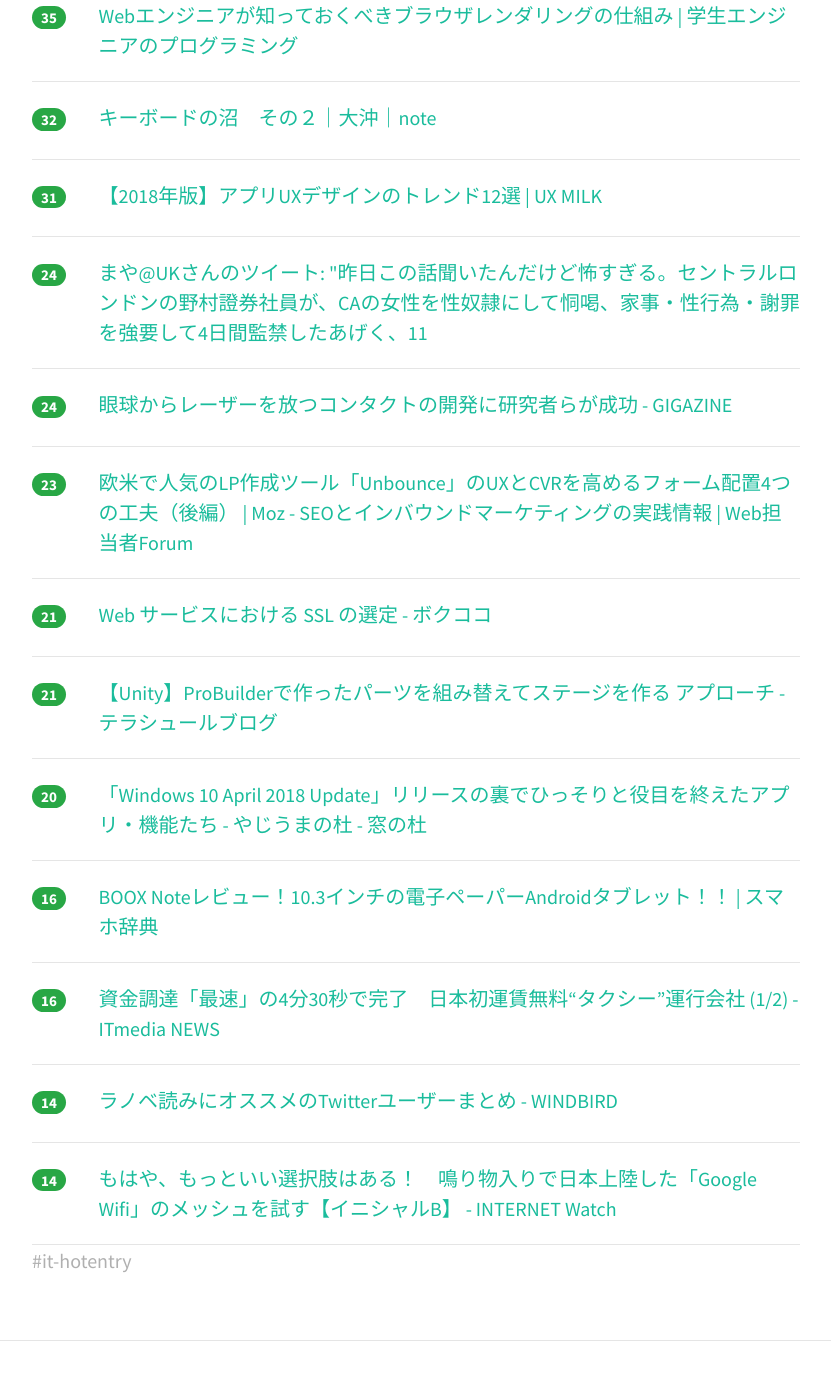
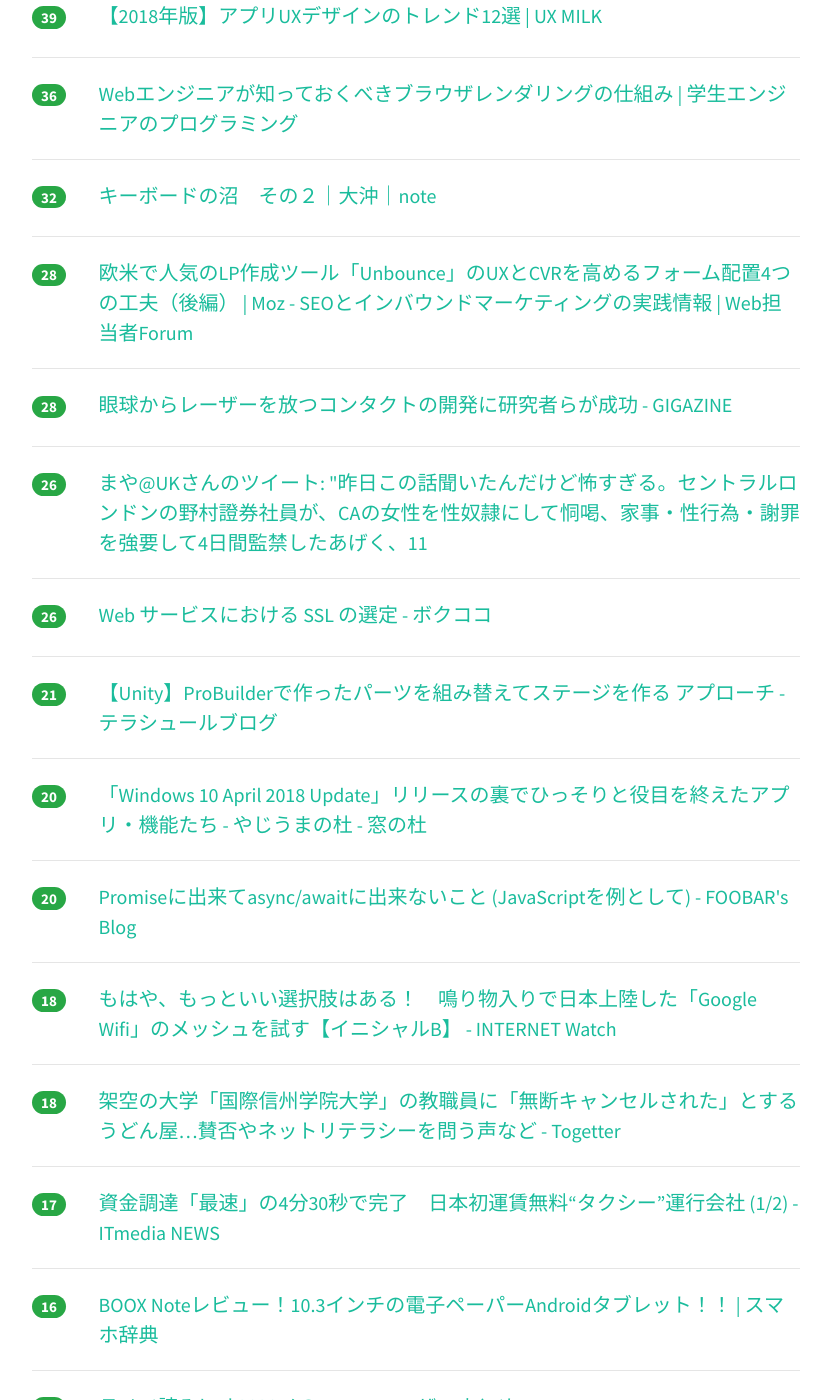
Before and after one commit to yatta47/hatena-matome-site, a Jekyll site: the page built from _posts/2018-05-14-hatena.md, in a window 1280 px wide and 1400 px high, scrolled down 1832 px. Shown: the whole window, without its empty margins (224-1055 px from the left). Built offline with Jekyll 4.4.1, drawn with Linux system fonts in a browser that asks for light colours; nearby versions of some CDN libraries; some of the changed text lies outside the part shown.

Commit message:
Updated 2018-05-14

```diff
--- a/_posts/2018-05-14-hatena.md
+++ b/_posts/2018-05-14-hatena.md
@@ -1,93 +1,98 @@
 ---
 layout: post
 title:  "2018-05-14 はてぶIT"
-date:   2018-05-14 14:01:10
+date:   2018-05-14 15:02:46
 tags: [it-hotentry]
 ---
-29 件のデータあり
+31 件のデータあり
 
 <hr><div class="row">
-<div class="col-1"><span class="badge badge-pill badge-success h2">170</span></div>
+<div class="col-1"><span class="badge badge-pill badge-success h2">274</span></div>
 <div class="col-11"><a href='https://medium.com/netflix-techblog/b8c8c4fa299e' target='_blank'>Netflixにおける日本語字幕の導入 – Netflix TechBlog – Medium</a></div>
 </div>
 <hr>
 <div class="row">
-<div class="col-1"><span class="badge badge-pill badge-success h2">166</span></div>
+<div class="col-1"><span class="badge badge-pill badge-success h2">190</span></div>
+<div class="col-11"><a href='https://blog.tinect.jp/?p=51442' target='_blank'>一見、理解されがたい仕事のスキルの所有者たちが、正当に評価され、報われますように | Books&Apps</a></div>
+</div>
+<hr>
+<div class="row">
+<div class="col-1"><span class="badge badge-pill badge-success h2">174</span></div>
 <div class="col-11"><a href='https://rockridge.hatenablog.com/entry/2018/05/13/221711' target='_blank'>Firefox 60の性能は1年前とは別物 Chromeを視界に捉える - Mozilla Flux</a></div>
 </div>
 <hr>
 <div class="row">
-<div class="col-1"><span class="badge badge-pill badge-success h2">165</span></div>
-<div class="col-11"><a href='https://blog.tinect.jp/?p=51442' target='_blank'>一見、理解されがたい仕事のスキルの所有者たちが、正当に評価され、報われますように | Books&Apps</a></div>
-</div>
-<hr>
-<div class="row">
-<div class="col-1"><span class="badge badge-pill badge-success h2">103</span></div>
+<div class="col-1"><span class="badge badge-pill badge-success h2">133</span></div>
 <div class="col-11"><a href='https://togetter.com/li/1227065' target='_blank'>ゼミに出てこない学生に連絡を取ったら「インターン先で海外出張までさせられている」と言われた話 - Togetter</a></div>
 </div>
 <hr>
 <div class="row">
-<div class="col-1"><span class="badge badge-pill badge-success h2">78</span></div>
+<div class="col-1"><span class="badge badge-pill badge-success h2">80</span></div>
 <div class="col-11"><a href='https://qiita.com/minakawa-daiki/items/edfc3d1ff1270756b52a' target='_blank'>皆さんはどんな方法で情報収集してますか？私はこんな感じです。 - Qiita</a></div>
 </div>
 <hr>
 <div class="row">
-<div class="col-1"><span class="badge badge-pill badge-success h2">70</span></div>
+<div class="col-1"><span class="badge badge-pill badge-success h2">72</span></div>
 <div class="col-11"><a href='https://www.publickey1.jp/blog/18/angularivyng-conf_2018.html' target='_blank'>次世代Angularレンダリングエンジン「Ivy」発表、さらに小型化し高速になる実行とコンパイル。ng-conf 2018 － Publickey</a></div>
 </div>
 <hr>
 <div class="row">
-<div class="col-1"><span class="badge badge-pill badge-success h2">66</span></div>
+<div class="col-1"><span class="badge badge-pill badge-success h2">71</span></div>
+<div class="col-11"><a href='https://kakakakakku.hatenablog.com/entry/2018/05/14/000633' target='_blank'>シェルスクリプトのテストフレームワーク Bats を試してみた - kakakakakku blog</a></div>
+</div>
+<hr>
+<div class="row">
+<div class="col-1"><span class="badge badge-pill badge-success h2">67</span></div>
 <div class="col-11"><a href='http://gitgraphjs.com/' target='_blank'>Gitgraph.js</a></div>
 </div>
 <hr>
 <div class="row">
-<div class="col-1"><span class="badge badge-pill badge-success h2">62</span></div>
+<div class="col-1"><span class="badge badge-pill badge-success h2">65</span></div>
 <div class="col-11"><a href='https://www.publickey1.jp/blog/18/angular_6dompwang-conf_2018.html' target='_blank'>Angular 6が正式リリース。コンポーネントのDOMエレメント化、PWA対応など新機能。ng-conf 2018 － Publickey</a></div>
 </div>
 <hr>
 <div class="row">
-<div class="col-1"><span class="badge badge-pill badge-success h2">54</span></div>
-<div class="col-11"><a href='https://kakakakakku.hatenablog.com/entry/2018/05/14/000633' target='_blank'>シェルスクリプトのテストフレームワーク Bats を試してみた - kakakakakku blog</a></div>
+<div class="col-1"><span class="badge badge-pill badge-success h2">57</span></div>
+<div class="col-11"><a href='http://careerhack.en-japan.com/report/detail/960' target='_blank'>「18時に帰宅、家での仕事は自然なこと」 シリコンバレーで働く、大石剛司のワークスタイル | CAREER HACK</a></div>
 </div>
 <hr>
 <div class="row">
-<div class="col-1"><span class="badge badge-pill badge-success h2">52</span></div>
+<div class="col-1"><span class="badge badge-pill badge-success h2">54</span></div>
 <div class="col-11"><a href='http://www.dailymail.co.uk/news/article-5544821/Japanese-investment-banker-40-jailed-11-years.html' target='_blank'>Japanese investment banker Takehiko Ogihara jailed for 11 years | Daily Mail Online</a></div>
 </div>
 <hr>
 <div class="row">
-<div class="col-1"><span class="badge badge-pill badge-success h2">49</span></div>
-<div class="col-11"><a href='http://careerhack.en-japan.com/report/detail/960' target='_blank'>「18時に帰宅、家での仕事は自然なこと」 シリコンバレーで働く、大石剛司のワークスタイル | CAREER HACK</a></div>
-</div>
-<hr>
-<div class="row">
-<div class="col-1"><span class="badge badge-pill badge-success h2">43</span></div>
+<div class="col-1"><span class="badge badge-pill badge-success h2">48</span></div>
 <div class="col-11"><a href='https://www.nikkei.com/article/DGXMZO30364820R10C18A5000000/' target='_blank'>足踏みするヤフー　痛恨の３つのミス　　：日本経済新聞</a></div>
 </div>
 <hr>
 <div class="row">
-<div class="col-1"><span class="badge badge-pill badge-success h2">41</span></div>
+<div class="col-1"><span class="badge badge-pill badge-success h2">45</span></div>
 <div class="col-11"><a href='https://japan.cnet.com/article/35119071/' target='_blank'>グーグル、「Android」端末メーカーに定期セキュリティパッチの提供を義務づけへ - CNET Japan</a></div>
 </div>
 <hr>
 <div class="row">
-<div class="col-1"><span class="badge badge-pill badge-success h2">38</span></div>
+<div class="col-1"><span class="badge badge-pill badge-success h2">39</span></div>
 <div class="col-11"><a href='https://anond.hatelabo.jp/20180512213033' target='_blank'>ゲーミング○○というワードの魅力がすごい</a></div>
 </div>
 <hr>
 <div class="row">
-<div class="col-1"><span class="badge badge-pill badge-success h2">38</span></div>
+<div class="col-1"><span class="badge badge-pill badge-success h2">39</span></div>
 <div class="col-11"><a href='https://motion-gallery.net/projects/muda-zukuri-taiwan' target='_blank'>「歩くたびにおっぱいが大きくなるマシーン」は世界で通用する？ - クラウドファンディングのMotionGallery</a></div>
 </div>
 <hr>
 <div class="row">
-<div class="col-1"><span class="badge badge-pill badge-success h2">36</span></div>
+<div class="col-1"><span class="badge badge-pill badge-success h2">39</span></div>
 <div class="col-11"><a href='http://developers.freee.co.jp/entry/internal-podcast-anaguma-fm' target='_blank'>社内ポッドキャストのすすめ - freee Developers Blog</a></div>
 </div>
 <hr>
 <div class="row">
-<div class="col-1"><span class="badge badge-pill badge-success h2">35</span></div>
+<div class="col-1"><span class="badge badge-pill badge-success h2">39</span></div>
+<div class="col-11"><a href='http://uxmilk.jp/71607' target='_blank'>【2018年版】アプリUXデザインのトレンド12選 | UX MILK</a></div>
+</div>
+<hr>
+<div class="row">
+<div class="col-1"><span class="badge badge-pill badge-success h2">36</span></div>
 <div class="col-11"><a href='http://student-engineer.net/blowser-rendering/' target='_blank'>Webエンジニアが知っておくべきブラウザレンダリングの仕組み | 学生エンジニアのプログラミング</a></div>
 </div>
 <hr>
@@ -97,27 +102,22 @@ tags: [it-hotentry]
 </div>
 <hr>
 <div class="row">
-<div class="col-1"><span class="badge badge-pill badge-success h2">31</span></div>
-<div class="col-11"><a href='http://uxmilk.jp/71607' target='_blank'>【2018年版】アプリUXデザインのトレンド12選 | UX MILK</a></div>
+<div class="col-1"><span class="badge badge-pill badge-success h2">28</span></div>
+<div class="col-11"><a href='https://webtan.impress.co.jp/e/2018/05/14/29121' target='_blank'>欧米で人気のLP作成ツール「Unbounce」のUXとCVRを高めるフォーム配置4つの工夫（後編） | Moz - SEOとインバウンドマーケティングの実践情報 | Web担当者Forum</a></div>
 </div>
 <hr>
 <div class="row">
-<div class="col-1"><span class="badge badge-pill badge-success h2">24</span></div>
+<div class="col-1"><span class="badge badge-pill badge-success h2">28</span></div>
+<div class="col-11"><a href='https://gigazine.net/news/20180514-contacts-shoot-lasers-from-eyes/' target='_blank'>眼球からレーザーを放つコンタクトの開発に研究者らが成功 - GIGAZINE</a></div>
+</div>
+<hr>
+<div class="row">
+<div class="col-1"><span class="badge badge-pill badge-success h2">26</span></div>
 <div class="col-11"><a href='http://twitter.com/maya_0mg/status/995399955903909890' target='_blank'>まや@UKさんのツイート: "昨日この話聞いたんだけど怖すぎる。セントラルロンドンの野村證券社員が、CAの女性を性奴隷にして恫喝、家事・性行為・謝罪を強要して4日間監禁したあげく、11</a></div>
 </div>
 <hr>
 <div class="row">
-<div class="col-1"><span class="badge badge-pill badge-success h2">24</span></div>
-<div class="col-11"><a href='https://gigazine.net/news/20180514-contacts-shoot-lasers-from-eyes/' target='_blank'>眼球からレーザーを放つコンタクトの開発に研究者らが成功 - GIGAZINE</a></div>
-</div>
-<hr>
-<div class="row">
-<div class="col-1"><span class="badge badge-pill badge-success h2">23</span></div>
-<div class="col-11"><a href='https://webtan.impress.co.jp/e/2018/05/14/29121' target='_blank'>欧米で人気のLP作成ツール「Unbounce」のUXとCVRを高めるフォーム配置4つの工夫（後編） | Moz - SEOとインバウンドマーケティングの実践情報 | Web担当者Forum</a></div>
-</div>
-<hr>
-<div class="row">
-<div class="col-1"><span class="badge badge-pill badge-success h2">21</span></div>
+<div class="col-1"><span class="badge badge-pill badge-success h2">26</span></div>
 <div class="col-11"><a href='http://www.bokukoko.info/entry/2018/05/13/135350' target='_blank'>Web サービスにおける SSL の選定 - ボクココ</a></div>
 </div>
 <hr>
@@ -132,22 +132,32 @@ tags: [it-hotentry]
 </div>
 <hr>
 <div class="row">
+<div class="col-1"><span class="badge badge-pill badge-success h2">20</span></div>
+<div class="col-11"><a href='http://foobar.hatenablog.com/entry/expressiveness-of-async-await' target='_blank'>Promiseに出来てasync/awaitに出来ないこと (JavaScriptを例として) - FOOBAR's Blog</a></div>
+</div>
+<hr>
+<div class="row">
+<div class="col-1"><span class="badge badge-pill badge-success h2">18</span></div>
+<div class="col-11"><a href='https://internet.watch.impress.co.jp/docs/column/shimizu/1120372.html' target='_blank'>もはや、もっといい選択肢はある！　鳴り物入りで日本上陸した「Google Wifi」のメッシュを試す【イニシャルB】 - INTERNET Watch</a></div>
+</div>
+<hr>
+<div class="row">
+<div class="col-1"><span class="badge badge-pill badge-success h2">18</span></div>
+<div class="col-11"><a href='https://togetter.com/li/1227270' target='_blank'>架空の大学「国際信州学院大学」の教職員に「無断キャンセルされた」とするうどん屋…賛否やネットリテラシーを問う声など - Togetter</a></div>
+</div>
+<hr>
+<div class="row">
+<div class="col-1"><span class="badge badge-pill badge-success h2">17</span></div>
+<div class="col-11"><a href='http://www.itmedia.co.jp/news/articles/1805/14/news051.html' target='_blank'>資金調達「最速」の4分30秒で完了　日本初運賃無料“タクシー”運行会社 (1/2) - ITmedia NEWS</a></div>
+</div>
+<hr>
+<div class="row">
 <div class="col-1"><span class="badge badge-pill badge-success h2">16</span></div>
 <div class="col-11"><a href='http://smaho-dictionary.net/2018/05/boox-note-review/' target='_blank'>BOOX Noteレビュー！10.3インチの電子ペーパーAndroidタブレット！！ | スマホ辞典</a></div>
 </div>
 <hr>
 <div class="row">
-<div class="col-1"><span class="badge badge-pill badge-success h2">16</span></div>
-<div class="col-11"><a href='http://www.itmedia.co.jp/news/articles/1805/14/news051.html' target='_blank'>資金調達「最速」の4分30秒で完了　日本初運賃無料“タクシー”運行会社 (1/2) - ITmedia NEWS</a></div>
-</div>
-<hr>
-<div class="row">
-<div class="col-1"><span class="badge badge-pill badge-success h2">14</span></div>
+<div class="col-1"><span class="badge badge-pill badge-success h2">15</span></div>
 <div class="col-11"><a href='http://kazenotori.hatenablog.com/entry/2018/05/13/182310' target='_blank'>ラノベ読みにオススメのTwitterユーザーまとめ - WINDBIRD</a></div>
 </div>
 <hr>
-<div class="row">
-<div class="col-1"><span class="badge badge-pill badge-success h2">14</span></div>
-<div class="col-11"><a href='https://internet.watch.impress.co.jp/docs/column/shimizu/1120372.html' target='_blank'>もはや、もっといい選択肢はある！　鳴り物入りで日本上陸した「Google Wifi」のメッシュを試す【イニシャルB】 - INTERNET Watch</a></div>
-</div>
-<hr>
```
